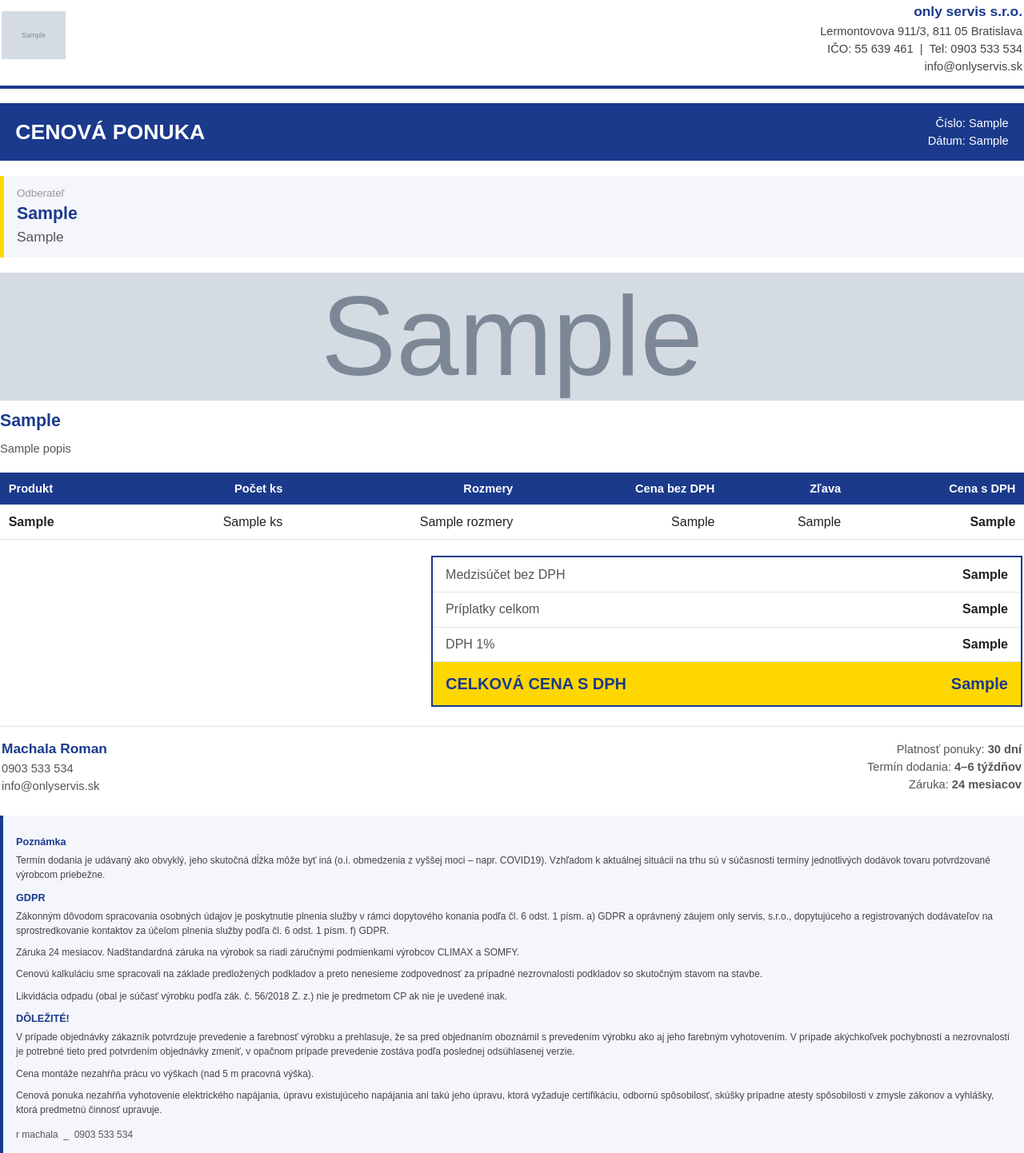
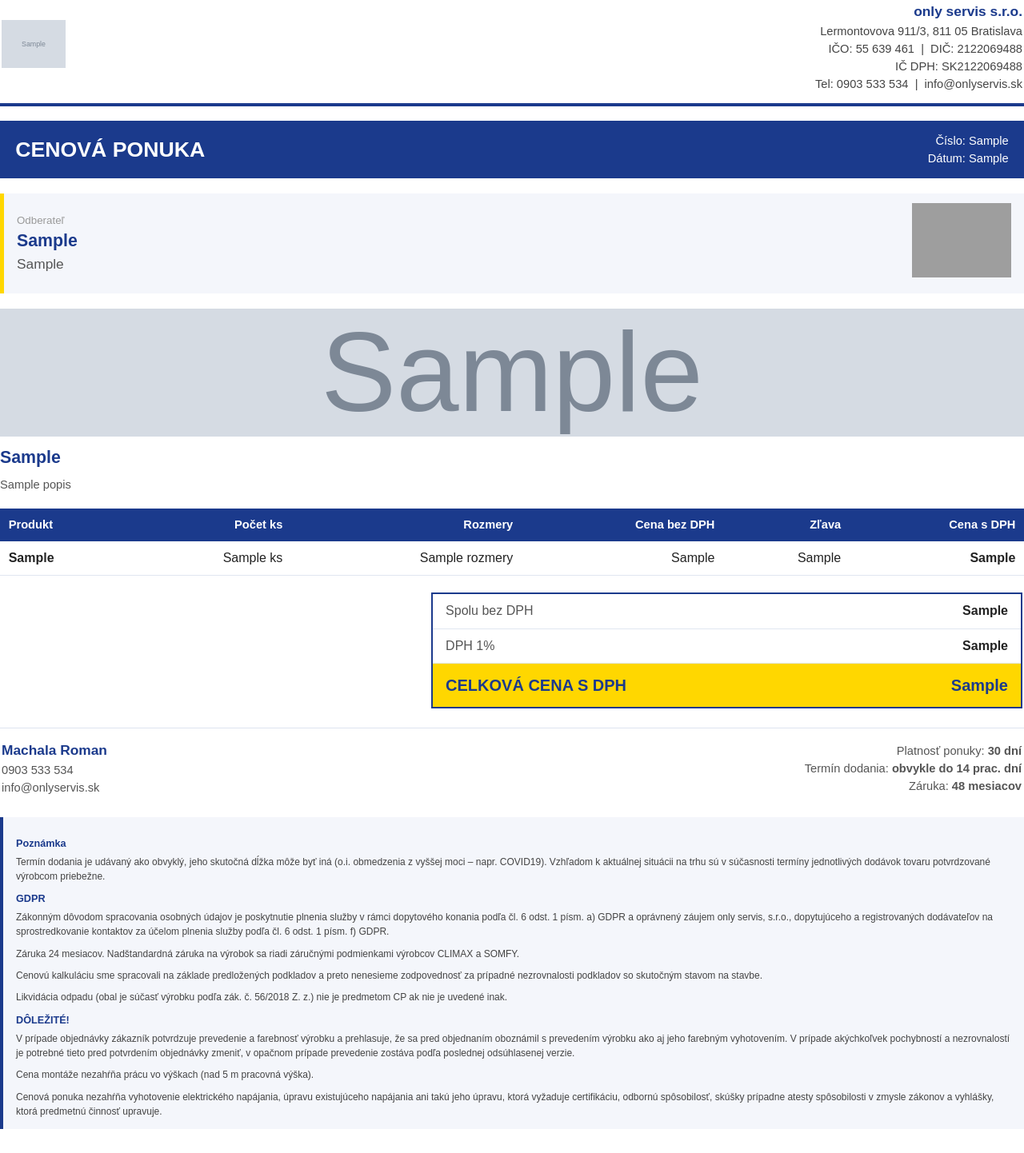
Before and after one commit to evabojova-sudo/only-servis-app, a Python web app: template templates/ponuka.html in a window 1280 px wide. Shown: the whole page at 80% size. After the commit the page ends 1412 px from the top, so only its background shows below. Run offline with Jinja, Linux system fonts and the light colour scheme; the template is opened without the code that fills it: most values are stand-ins (such as "Sample title", 1, 10 or a date in 2020); grey boxes marked "Sample" are stand-in pictures; grey boxes are pictures that could not be loaded.

Commit message:
Update PDF template: DIČ/IČ DPH v hlavičke, súhrnná tabuľka, termíny, Climax logo
- Doplnené DIČ 2122069488 a IČ DPH SK2122069488 do hlavičky
- Medzisúčet bez DPH → Spolu bez DPH, odstránený riadok Príplatky celkom
- Termín dodania: obvykle do 14 prac. dní, Záruka: 48 mesiacov
- Odstránený podpis r machala z poznámky
- Climax 4 ROKY ZÁRUKA logo pridané do sekcie odberateľa
- Súhrnná tabuľka: page-break-inside avoid
- IČ DPH: white-space nowrap v hlavičke

Co-Authored-By: Claude Sonnet 4.6 <noreply@anthropic.com>

```diff
--- a/pdf_generator.py
+++ b/pdf_generator.py
@@ -115,6 +115,7 @@ def generuj_pdf(data: dict) -> bytes:
     template = jinja_env.get_template("ponuka.html")
     html_content = template.render(
         logo_path=str(STATIC_DIR / "logo_onlyservis.jpg"),
+        climax_zaruka_path=str(STATIC_DIR / "climax_zaruka.jpg"),
         foto_path=foto_path,
         cislo_ponuky=data.get("cislo_ponuky", ""),
         datum_ponuky=data.get("datum_ponuky", ""),
--- a/templates/ponuka.html
+++ b/templates/ponuka.html
@@ -59,7 +59,7 @@
             border-bottom: 2pt solid #1B3A8C; border-top: 6pt solid white; }
 
   /* SUHRN */
-  .suhrn-wrap { width: 100%; margin-top: 14pt; }
+  .suhrn-wrap { width: 100%; margin-top: 14pt; page-break-inside: avoid; break-inside: avoid; }
   .suhrn-left { width: 42%; vertical-align: top; padding: 0; }
   .suhrn-right { width: 58%; vertical-align: top; padding: 0; }
   .suhrn { width: 100%; border-collapse: collapse; border: 2pt solid #1B3A8C; }
@@ -96,8 +96,9 @@
     <td class="hdr-right">
       <span class="hdr-firma">only servis s.r.o.</span><br>
       Lermontovova 911/3, 811 05 Bratislava<br>
-      IČO: 55 639 461 &nbsp;|&nbsp; Tel: 0903 533 534<br>
-      info@onlyservis.sk
+      <span style="white-space:nowrap">IČO: 55 639 461 &nbsp;|&nbsp; DIČ: 2122069488</span><br>
+      <span style="white-space:nowrap">IČ DPH: SK2122069488</span><br>
+      <span style="white-space:nowrap">Tel: 0903 533 534 &nbsp;|&nbsp; info@onlyservis.sk</span>
     </td>
   </tr>
 </table>
@@ -114,11 +115,18 @@
 </table>
 
 <!-- ODBERATEL -->
-<div class="odb">
-  <div class="odb-label">Odberateľ</div>
-  <div class="odb-meno">{{ zakaznik_meno }}</div>
-  <div class="odb-mesto">{{ zakaznik_mesto }}</div>
-</div>
+<table style="width:100%; border:0; border-collapse:collapse; margin-bottom:14pt; background-color:#f4f6fb; border-left:4pt solid #FFD700;">
+  <tr>
+    <td style="padding:9pt 12pt; vertical-align:middle;">
+      <div class="odb-label">Odberateľ</div>
+      <div class="odb-meno">{{ zakaznik_meno }}</div>
+      <div class="odb-mesto">{{ zakaznik_mesto }}</div>
+    </td>
+    <td style="padding:9pt 12pt; vertical-align:middle; text-align:right; width:90pt;">
+      <img src="{{ climax_zaruka_path }}" style="height:70pt; width:auto;" alt="4 roky záruka">
+    </td>
+  </tr>
+</table>
 
 <!-- FOTO + NAZOV PRODUKTU -->
 {% if foto_path %}
@@ -171,15 +179,9 @@
     <td class="suhrn-right">
       <table class="suhrn">
         <tr>
-          <td class="suhrn-td-lbl">Medzisúčet bez DPH</td>
+          <td class="suhrn-td-lbl">Spolu bez DPH</td>
           <td class="suhrn-td-val">{{ suhrn_bez_dph_str }}</td>
         </tr>
-        {% if priplatky_suma_str %}
-        <tr>
-          <td class="suhrn-td-lbl">Príplatky celkom</td>
-          <td class="suhrn-td-val">{{ priplatky_suma_str }}</td>
-        </tr>
-        {% endif %}
         <tr>
           <td class="suhrn-td-lbl">DPH {{ dph_percent }}%</td>
           <td class="suhrn-td-val">{{ dph_suma_str }}</td>
@@ -203,8 +205,8 @@
     </td>
     <td class="pata-right">
       Platnosť ponuky: <b>30 dní</b><br>
-      Termín dodania: <b>4–6 týždňov</b><br>
-      Záruka: <b>24 mesiacov</b>
+      Termín dodania: <b>obvykle do 14 prac. dní</b><br>
+      Záruka: <b>48 mesiacov</b>
     </td>
   </tr>
 </table>
@@ -225,7 +227,7 @@
   <p>Cena montáže nezahŕňa prácu vo výškach (nad 5 m pracovná výška).</p>
   <p>Cenová ponuka nezahŕňa vyhotovenie elektrického napájania, úpravu existujúceho napájania ani takú jeho úpravu, ktorá vyžaduje certifikáciu, odbornú spôsobilosť, skúšky prípadne atesty spôsobilosti v zmysle zákonov a vyhlášky, ktorá predmetnú činnosť upravuje.</p>
 
-  <div class="podmienky-sig">r machala &nbsp;_&nbsp; 0903 533 534</div>
+
 </div>
 
 </body>
```
Also changed, not shown: static/images/climax_zaruka.jpg (added).
